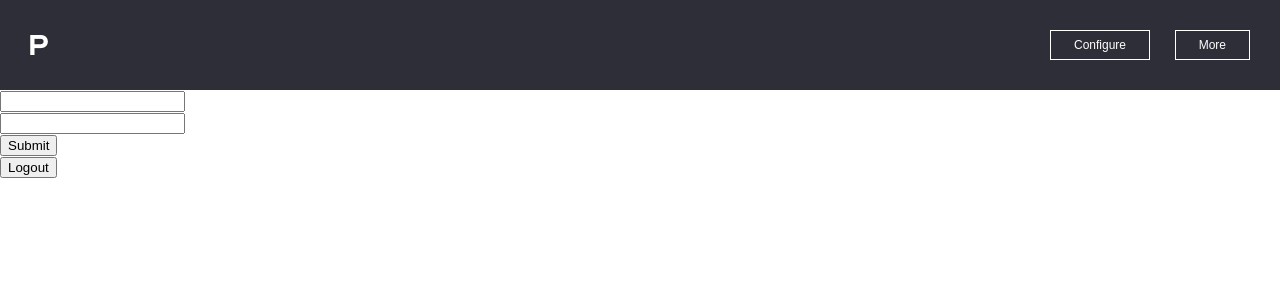
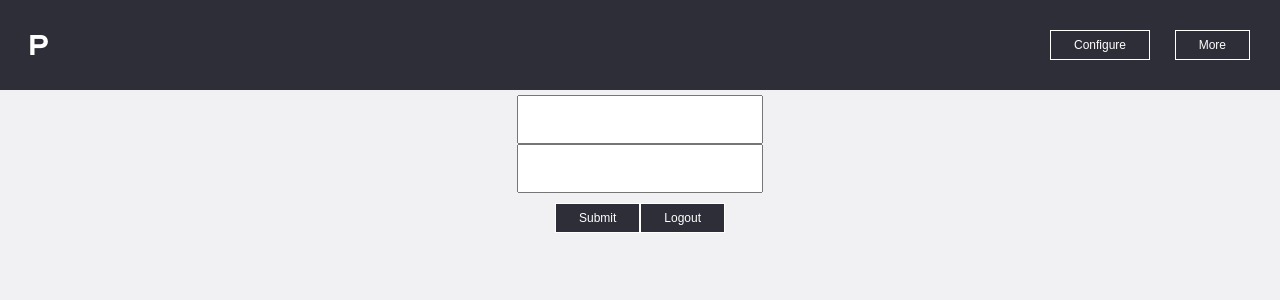
Before and after one commit to TinVojnovic/car-configurator, a React (Create React App) app: page /login in a window 1280 px wide. Shown: the top 300 px of the page. Built offline with nearby package versions, Linux system fonts and the light colour scheme; no server answers.

Commit message:
styled the login form. private routes don't work for some reason

```diff
--- a/src/App.tsx
+++ b/src/App.tsx
@@ -2,6 +2,8 @@ import React from 'react';
 import { Navbar } from './shared'
 import { Homepage, CarSelect, Configurator, ConfigView, Login } from './views'
 import { Routes, Route } from 'react-router-dom';
+import PrivateRoutes from './private-routes/PrivateRoutes';
+
 
 function App() {
   return (
@@ -9,10 +11,12 @@ function App() {
       <Routes>
         <Route path="/" element={<Navbar />}>
           <Route path="/login" element={<Login />} />
-          <Route path="/homepage" element={<Homepage />} />
-          <Route path="/car-select" element={<CarSelect />} />
-          <Route path="/config-view" element={<ConfigView />} />
-          <Route path="/configurator" element={<Configurator />} />
+          <Route element={<PrivateRoutes />}>
+            <Route path="/homepage" element={<Homepage />} />
+            <Route path="/car-select" element={<CarSelect />} />
+            <Route path="/config-view" element={<ConfigView />} />
+            <Route path="/configurator" element={<Configurator />} />
+          </Route>
         </Route>
       </Routes>
     </div>
--- a/src/index.css
+++ b/src/index.css
@@ -5,6 +5,7 @@ body {
     sans-serif;
   -webkit-font-smoothing: antialiased;
   -moz-osx-font-smoothing: grayscale;
+  background-color: #F1F1F4;
 }
 
 code {
--- /dev/null
+++ b/src/private-routes/PrivateRoutes.tsx
@@ -0,0 +1,14 @@
+import { Navigate, Outlet } from 'react-router-dom'
+import { getAuth } from 'firebase/auth'
+
+const PrivateRoutes = () => {
+    console.log(getAuth())
+    console.log(getAuth().currentUser)
+return (
+    true ? <Outlet/> : <Navigate to='/login'/>
+  )
+}
+
+//TODO popravi ovo sranje ovo smece jedno dzubre MRS govno jedno nelogicno
+
+export default PrivateRoutes;
--- /dev/null
+++ b/src/private-routes/index.ts
@@ -0,0 +1 @@
+export * from "./PrivateRoutes"
--- /dev/null
+++ b/src/views/login/Login.styles.ts
@@ -0,0 +1,37 @@
+import { css } from '@emotion/react';
+
+export const wrapper = css`
+    display: flex;
+    width: 20%;
+    margin: auto;
+    flex-direction: column;
+    align-content: center;
+    padding: 5px;
+`
+
+export const buttons = css`
+    display: flex;
+    justify-content: center;
+    margin: 5px 20px;
+
+    button{
+        background-color: #2E2E38;
+        padding: 7px 23px;
+        font-size: 12px;
+        color: white;
+        border: solid white;
+        border-width: 1px;
+        cursor: pointer;
+    }
+
+    button:hover{
+        background-color: white;
+        color: #2E2E38;
+    }
+`
+
+export const input = css`
+    font-size: 18px;
+    padding: 12px 20px;
+    box-sizing: border-box;
+`
--- a/src/views/login/Login.tsx
+++ b/src/views/login/Login.tsx
@@ -1,13 +1,14 @@
+/** @jsxImportSource @emotion/react */
 import React, { useEffect, useState } from "react";
 import { auth } from "../../firebase";
 import {
-    getAuth,
     createUserWithEmailAndPassword,
     signInWithEmailAndPassword,
     onAuthStateChanged,
     signOut,
 } from "firebase/auth";
 import { Navigate, Outlet } from "react-router-dom";
+import { wrapper, buttons, input } from "./Login.styles";
 
 export const Login: React.FC = () => {
     const [email, setEmail] = useState<string>("");
@@ -15,11 +16,7 @@ export const Login: React.FC = () => {
 
     useEffect(() => {
         onAuthStateChanged(auth, (user) => {
-            if (user) {
-                const uid = user.uid;
-                console.log(auth.currentUser?.email)
-            } else {
-            }
+
         });
     }, []);
 
@@ -42,7 +39,7 @@ export const Login: React.FC = () => {
             console.log(errorMessage);
           });*/
 
-        const auth = getAuth();
+        console.log(auth)
         signInWithEmailAndPassword(auth, email, password)
             .then((userCredential) => {
                 const user = userCredential.user;
@@ -67,19 +64,22 @@ export const Login: React.FC = () => {
     }
 
     return (
-        <React.Fragment >
-            <form onSubmit={handleForm}>
-                <input onChange={(e) => setEmail(e.currentTarget.value)} type="email" />
-                <br />
-                <input
-                    onChange={(e) => setPassword(e.currentTarget.value)}
-                    type="password"
-                />
-                <br />
-                <button>Submit</button>
-            </form>
+        <React.Fragment>
+            <div>
+                <form css={wrapper} onSubmit={handleForm}>
+                    <input css={input} onChange={(e) => setEmail(e.currentTarget.value)} type="email" />
+                    <input css={input}
+                        onChange={(e) => setPassword(e.currentTarget.value)}
+                        type="password"
+                    />
+                </form>
 
-            <button onClick={logout}>Logout</button>
+                <div css={buttons}>
+                    <button onClick={handleForm}>Submit</button>
+                    <button onClick={logout}>Logout</button>
+                </div>
+            </div>
+
             <Outlet />
         </React.Fragment>
     )
```
